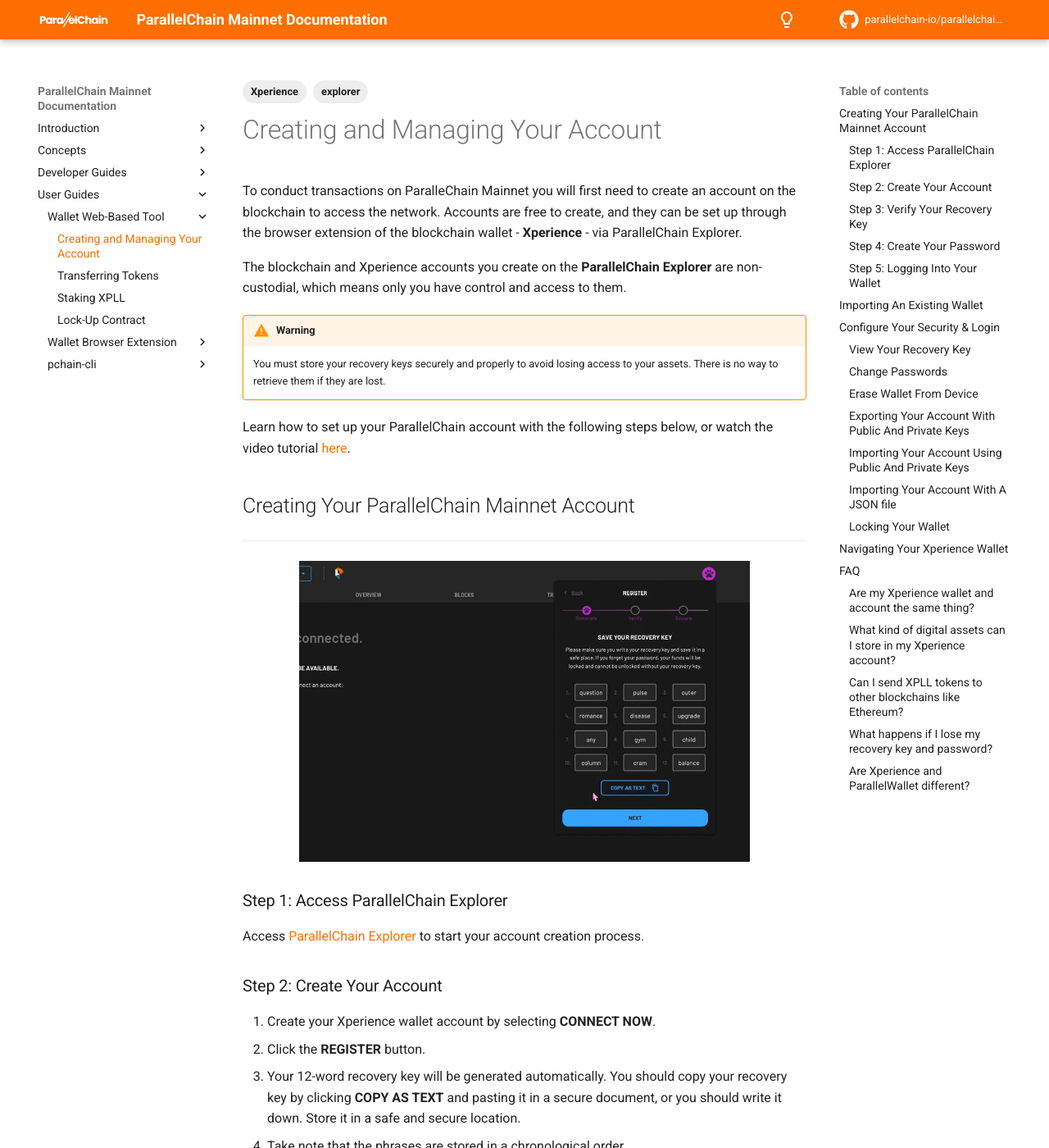
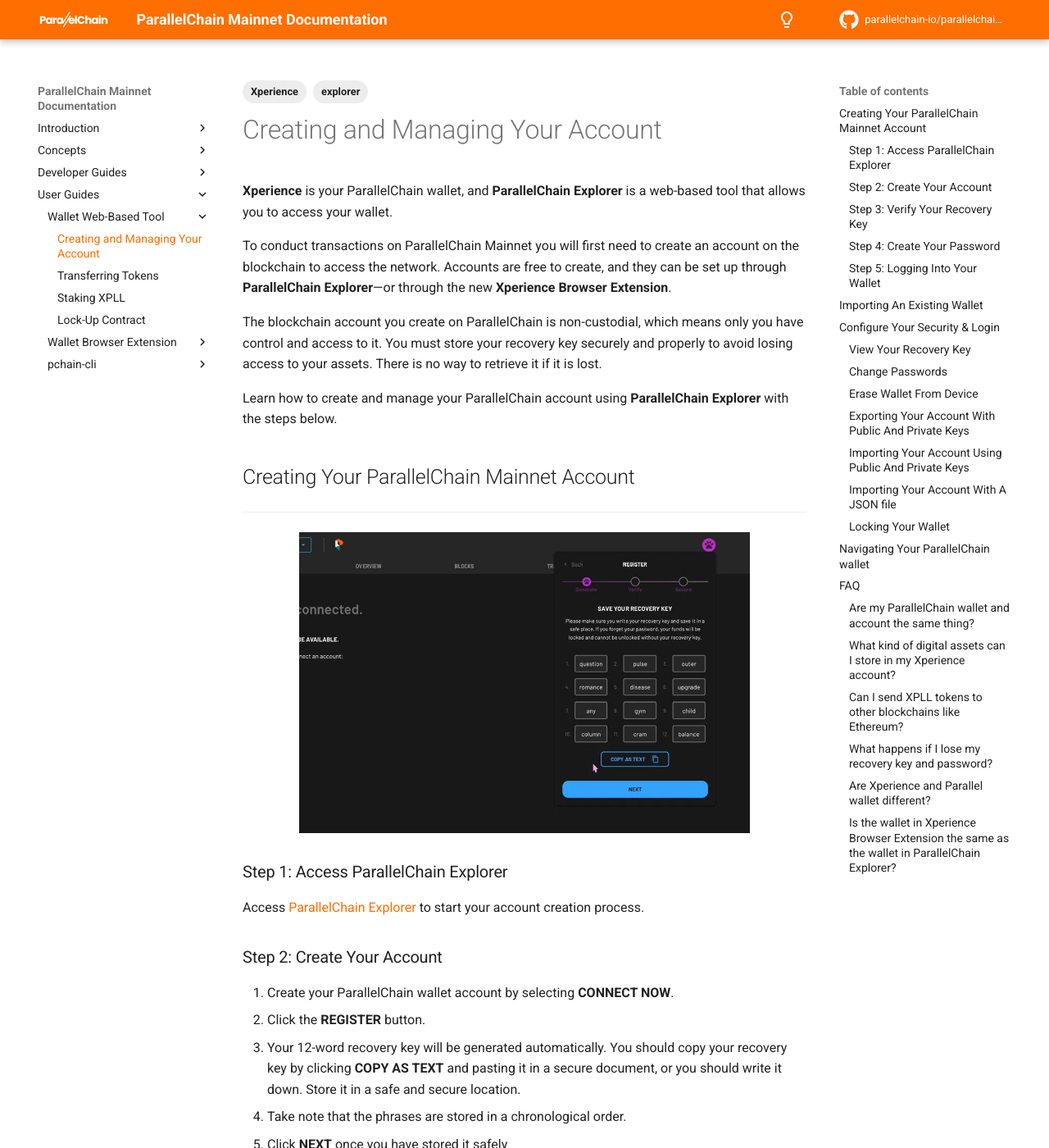
Before and after one commit to parallelchain-io/parallelchain-docs, an MkDocs documentation site: the page built from docs/user_guides/wallet_web_based_tool/create_account.md, in a window 1280 px wide and 1400 px high. Shown: the whole window at 82% size. Built offline with MkDocs 1.6.1 and Material for MkDocs 9.7.7, drawn with Linux system fonts in a browser that asks for light colours; comment, search, counter and statistics services are not loaded; some of the changed text lies outside the part shown.

Commit message:
Fix typos

```diff
--- a/docs/user_guides/wallet_web_based_tool/create_account.md
+++ b/docs/user_guides/wallet_web_based_tool/create_account.md
@@ -4,16 +4,13 @@
 - explorer
 ---
 
-To conduct transactions on ParalleChain Mainnet you will first need to create an account on the blockchain to access the network. Accounts are free to create, and they can be set up through the browser extension of the blockchain wallet - **Xperience** - via ParallelChain Explorer.
+**Xperience** is your ParallelChain wallet, and **ParallelChain Explorer** is a web-based tool that allows you to access your wallet.
 
+To conduct transactions on ParallelChain Mainnet you will first need to create an account on the blockchain to access the network. Accounts are free to create, and they can be set up through **ParallelChain Explorer**—or through the new **Xperience Browser Extension**.
 
-The blockchain and Xperience accounts you create on the **ParallelChain Explorer** are non-custodial, which means only you have control and access to them.
+The blockchain account you create on ParallelChain is non-custodial, which means only you have control and access to it. You must store your recovery key securely and properly to avoid losing access to your assets. There is no way to retrieve it if it is lost.
 
-!!! warning
-    You must store your recovery keys securely and properly to avoid losing access to your assets. There is no way to retrieve them if they are lost.
-
-
-Learn how to set up your ParallelChain account with the following steps below, or watch the video tutorial [here](https://www.youtube.com/watch?v=_lDRXPmeNzU).
+Learn how to create and manage your ParallelChain account using **ParallelChain Explorer** with the steps below.
 
 ## Creating Your ParallelChain Mainnet Account
 ---
@@ -26,7 +23,7 @@
 
 ### Step 2: Create Your Account
 
-1. Create your Xperience wallet account by selecting **CONNECT NOW**.
+1. Create your ParallelChain wallet account by selecting **CONNECT NOW**.
 2. Click the **REGISTER** button.
 3. Your 12-word recovery key will be generated automatically. You should copy your recovery key by clicking **COPY AS TEXT** and pasting it in a secure document, or you should write it down. Store it in a safe and secure location.
 4. Take note that the phrases are stored in a chronological order.
@@ -64,7 +61,7 @@
 
 ![import existing wallet](../../img/explorer/account/2_importing_your_wallet_.jpg){ width=80%  style="display: block; margin: 0 auto" }
 
-1. To import an existing Xperience wallet, click on the round icon on the top right hand corner of the webpage, followed by **IMPORT EXISTING WALLET**.
+1. To import an existing ParallelChain wallet, click on the round icon on the top right hand corner of the webpage, followed by **IMPORT EXISTING WALLET**.
 2. Enter your 12-phrase recovery key that you have stored securely when you first created your wallet, then press **NEXT**.
 3. Next, enter your desired password and re-enter it under the **Confirm Password** box, then press **REGISTER**.
 4. You will be prompted to enter your password again to access your wallet. Enter your password in the empty field, and select **VERIFY**.
@@ -136,7 +133,7 @@
 2. Tap on **LOCK WALLET** to keep your wallet locked.
 3. You will be prompted to enter your password to access your wallet. Enter your password in the empty field and press **VERIFY’**.
 
-## Navigating Your Xperience Wallet
+## Navigating Your ParallelChain wallet
 ---
 
 1. **Congratulations** on creating your ParallelChain account.
@@ -151,7 +148,7 @@
 ## FAQ
 ---
 
-### Are my Xperience wallet and account the same thing?
+### Are my ParallelChain wallet and account the same thing?
 
 No, your wallet and your account are not the same. Your account is registered on ParallelChain Mainnet, and your wallet extension helps connect you to your account. This means you are able to recover your account should you lose the device that your wallet extension is installed.
 
@@ -176,6 +173,8 @@
 If you have lost access to your existing account, you can opt to create a new account by clearing the cache of your current browser, then refreshing the page. After that, create a new account by following the steps under [Creating Your ParallelChain Mainnet Account](#create). Please check online to find out how you can clear your respective browser caches.
 
 
-### Are Xperience and ParallelWallet different?
+### Are Xperience and Parallel wallet different?
+Yes, Xperience and ParallelWallet are two different types of non-custodial wallets. You can store XPLL on both wallets, but the recovery keys are not interchangeable and you should still store them in a secure manner.
 
-Yes, Xperience and ParallelWallet are two different types of non-custodial wallets. You can store XPLL on both wallets, but the recovery keys are not interchangeable and you should still store them in a secure manner.
+### Is the wallet in Xperience Browser Extension the same as the wallet in ParallelChain Explorer?
+Yes, they are the same. You can access your wallet through either **Xperience Browser Extension** or **ParallelChain Explorer**.
```
Also changed, not shown: docs/concepts/explorer.md (+1 -1 lines), docs/user_guides/wallet_web_based_tool/transfer_tokens.md (+2 -2 lines).
